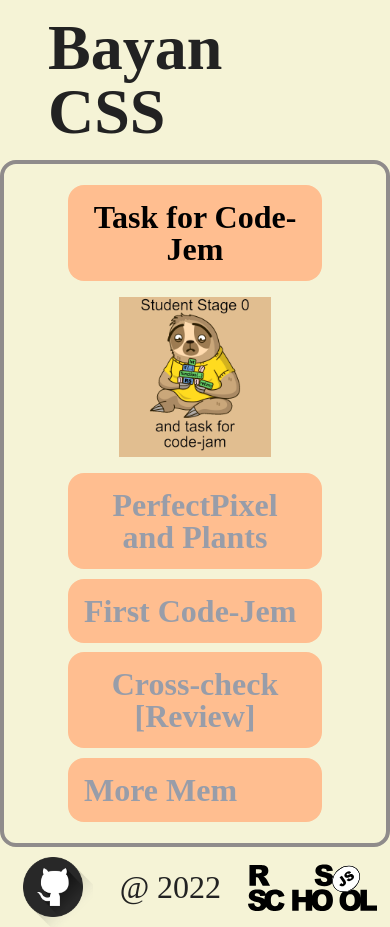
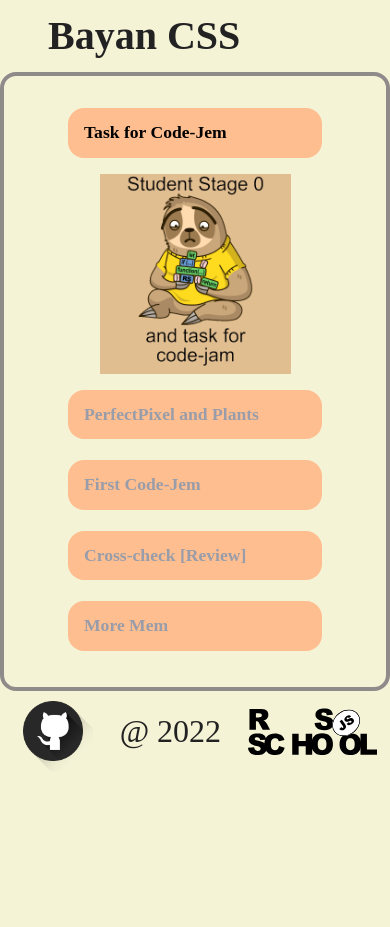
Before and after one commit to CRAFTSW0MAN/ccsBayan, a plain HTML site: page ccsBayan/index.html in a window 390 px wide. After the commit the page ends 844 px from the top, so only its background shows below. Drawn offline with Linux system fonts and the light colour scheme.

Commit message:
feat: add media queries   (Mon, Mar 13, 2023 12:48:20 AM)

```diff
--- a/ccsBayan/css/style.css
+++ b/ccsBayan/css/style.css
@@ -1,15 +1,23 @@
-
 body{
     background-color: rgb(245, 243, 214);
     max-width: 90vh;
-    margin: auto;
+    margin: 0 auto;
 }
-
+@media only screen and (max-width: 1920px) {
+    body{
+        max-width: 90vh;
+    }
+}
+@media only screen and (max-width: 1320px) {
+    body{
+        max-width: 100vh;
+    }
+}
 /** header setting
 ==============================**/
 .header-block-title{
     font-size: 4rem;
-    margin: auto;
+    margin:0 auto;
     font-weight: 900;
     padding: 1rem 3rem;
 }
@@ -17,7 +25,7 @@ body{
 /** main setting
 ==============================**/
 .main{
-    margin: auto;
+    margin: 0 auto;
     text-align: center;
     border: 0.3rem solid #8f8b8b;
     border-radius: 1rem;
@@ -25,12 +33,13 @@ body{
 }
 .block-mem{
     transition: 0.1s ease-in-out;
+    margin: 1rem auto;
 }
 .block-mem-label{
     display: flex;
     justify-content: space-between;
     align-items: center;
-    margin: 0.3rem 4rem;
+    margin: 0 4rem;
     padding: 1rem;
     border-radius: 1rem;
     background-color: rgb(255, 190, 144);
@@ -61,28 +70,29 @@ body{
 }
 .content-img{
     display: block;
-    width: 40%;
+    width: 30%;
     height: auto;
     cursor: pointer;
-    margin: 0 auto;
+    margin: 0.3rem auto;
 }
-.block-mem:active{
-    opacity: 0.65;
-}
-.block-mem-input:checked~.block-mem-content{
-    width: 100%;
-    margin: 1rem auto;
-}
+
 .block-mem-input:checked ~ label .label-img{
     transform: rotate(45deg);
 }
 .block-mem-input:checked ~ label .label-title{
     color: #000000;
 }
+.block-mem:active{
+    opacity: 0.65;
+}
+.block-mem-input:checked~.block-mem-content{
+    margin: 1rem auto 0;
+    width: 100%;
+}
 @media (hover: hover) {
-    .block-mem-input:hover~.block-mem-content{
+    .block-mem:hover .block-mem-input~.block-mem-content{
+        margin: 1rem auto;
         width: 100%;
-        margin: 1rem auto;
     }
     .block-mem-input:hover ~ label .label-img{
         transform: rotate(45deg);
@@ -92,6 +102,50 @@ body{
     }
     .main:hover .label-title{
         color: #000000;
+    }
+}
+@media only screen and (max-width: 1920px) {
+    .header-block-title{
+        font-size: 4rem;
+    }
+    .label-title{
+        font-size: 2rem;
+    }
+}
+@media only screen and (max-width: 1320px) {
+    .header-block-title{
+        font-size: 4rem;
+    }
+    .label-title{
+        font-size: 2rem;
+    }
+}
+@media only screen and (max-width: 820px) {
+    .header-block-title{
+        font-size: 3rem;
+    }
+    .label-title{
+        font-size: 1.5rem;
+    }
+    .content-img{
+        width: 50%;
+    }
+    .block-mem-label{
+        cursor: auto;
+    }
+    .block-mem-content{
+        cursor: auto;
+    }
+    .content-img{
+        cursor: auto;
+    }
+}
+@media only screen and (max-width: 450px) {
+    .header-block-title{
+        font-size: 2.5rem;
+    }
+    .label-title{
+        font-size: 1.1rem;
     }
 }
 
--- a/ccsBayan/index.html
+++ b/ccsBayan/index.html
@@ -4,7 +4,7 @@
     <meta charset="UTF-8">
     <meta http-equiv="X-UA-Compatible" content="IE=edge">
     <meta name="viewport" content="width=device-width, initial-scale=1.0">
-    <title>Document</title>
+    <title>BayanCSS</title>
     <link rel="stylesheet" href="./css/reset.css">
     <link rel="stylesheet" href="./css/style.css">
 </head>
```
